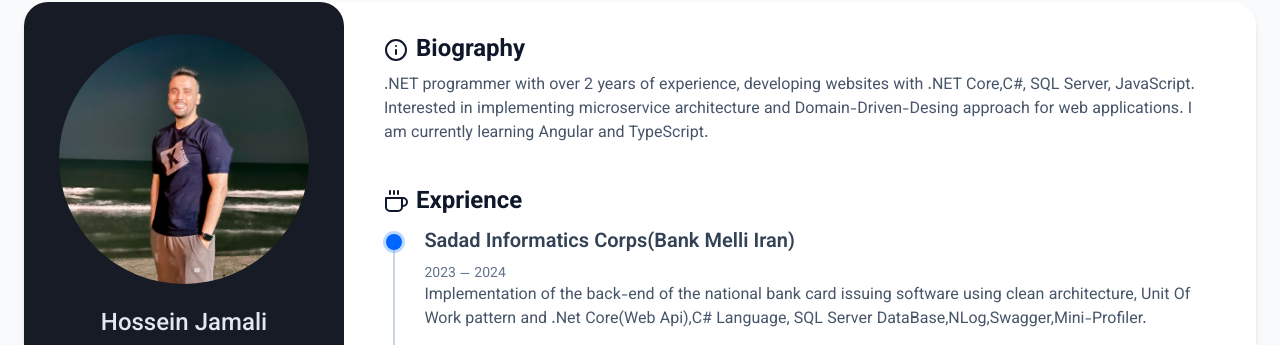
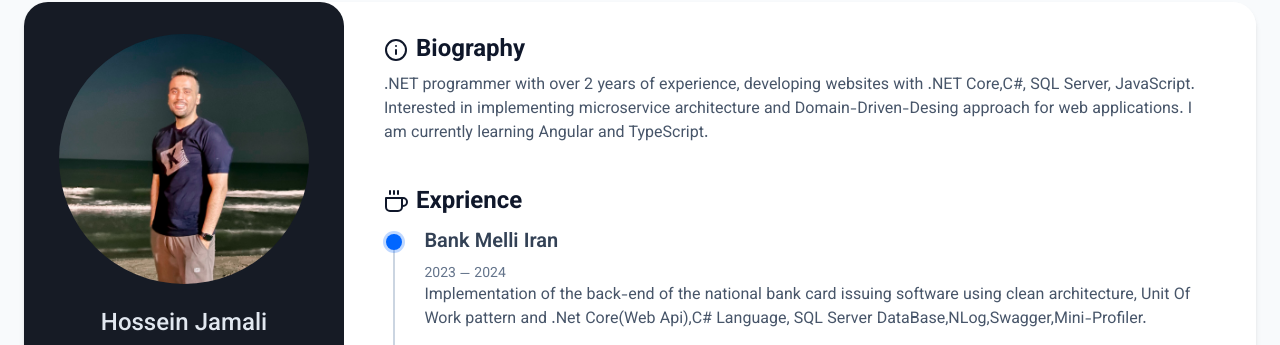
Before and after one commit to seyedhosseinjamali/Jamali.github.io, a plain HTML site: page index.html in a window 1280 px wide. Shown: the part 66-411 px from the top of the page. Drawn offline with Linux system fonts and the light colour scheme; a script that the page names is missing.

Commit message:
Update index.html

```diff
--- a/index.html
+++ b/index.html
@@ -444,7 +444,7 @@
                   <div
                     class="text-xl font-semibold text-slate-700 mb-2 dark:text-slate-400"
                   >
-                    Sadad Informatics Corps(Bank Melli Iran)
+                    Bank Melli Iran
                   </div>
                   <div class="text-sm text-slate-500">2023 — 2024</div>
                   <p>
```
